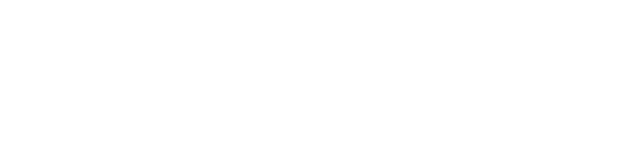
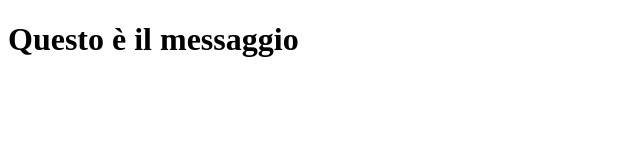
Before and after one commit to Emanuele-Colaci/vue-hello, a plain HTML site: page index.html in a window 1280 px wide. Shown: the whole page, without its empty margins (0-640 px from the left). Drawn offline with nearby package versions, Linux system fonts and the light colour scheme.

Commit message:
Fatto l'esercizio

```diff
--- a/index.html
+++ b/index.html
@@ -7,7 +7,10 @@
         <title>Document</title>
     </head>
     <body>
+        <div id="app">
+            <h1>{{messaggio}}</h1>
 
+        </div>
 
         <script src="https://unpkg.com/vue@3/dist/vue.global.js"></script>
         <script src="./js/index.js"></script>
--- a/js/index.js
+++ b/js/index.js
@@ -0,0 +1,9 @@
+const { createApp } = Vue;
+
+createApp({
+    data(){
+        return{
+            messaggio: 'Questo è il messaggio'
+        }
+    },
+}).mount('#app')
```
